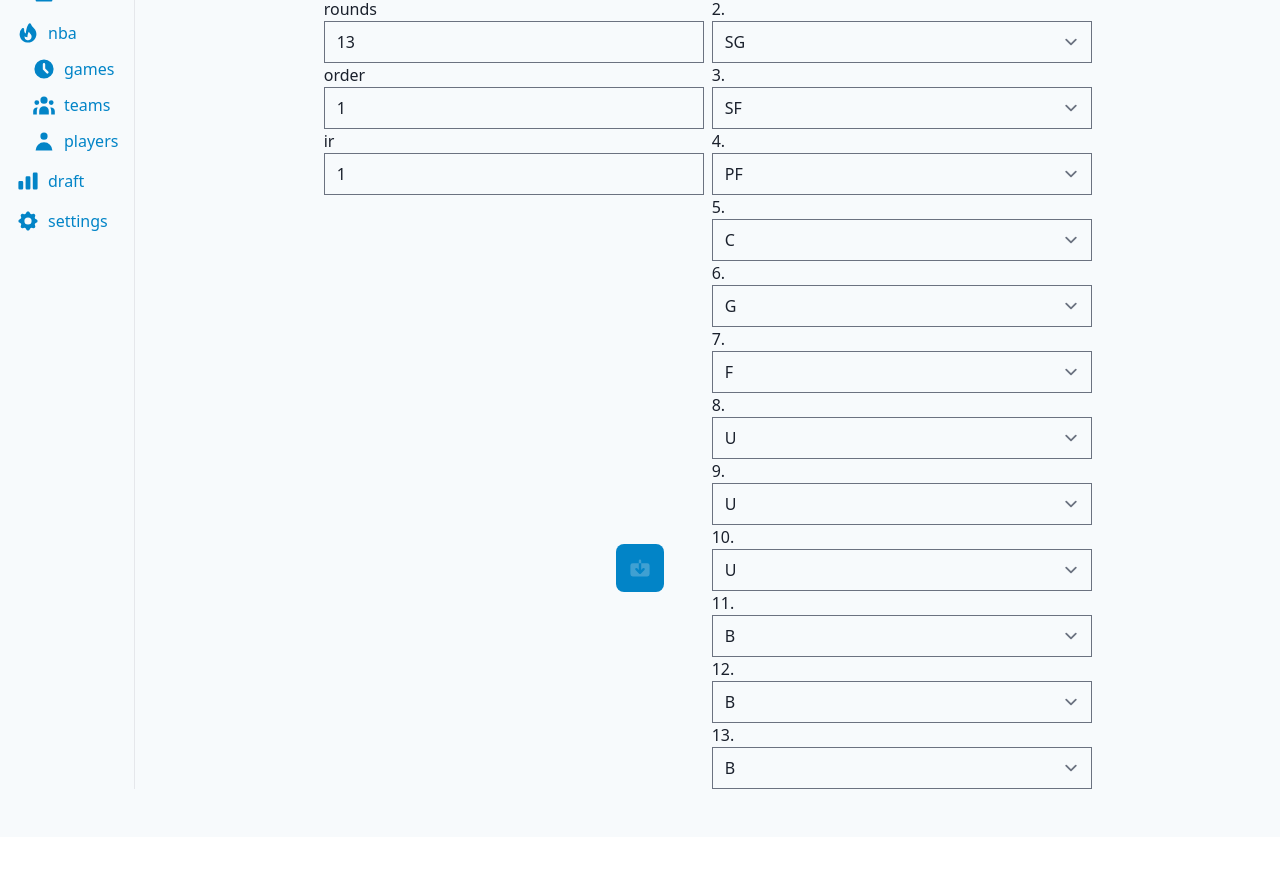
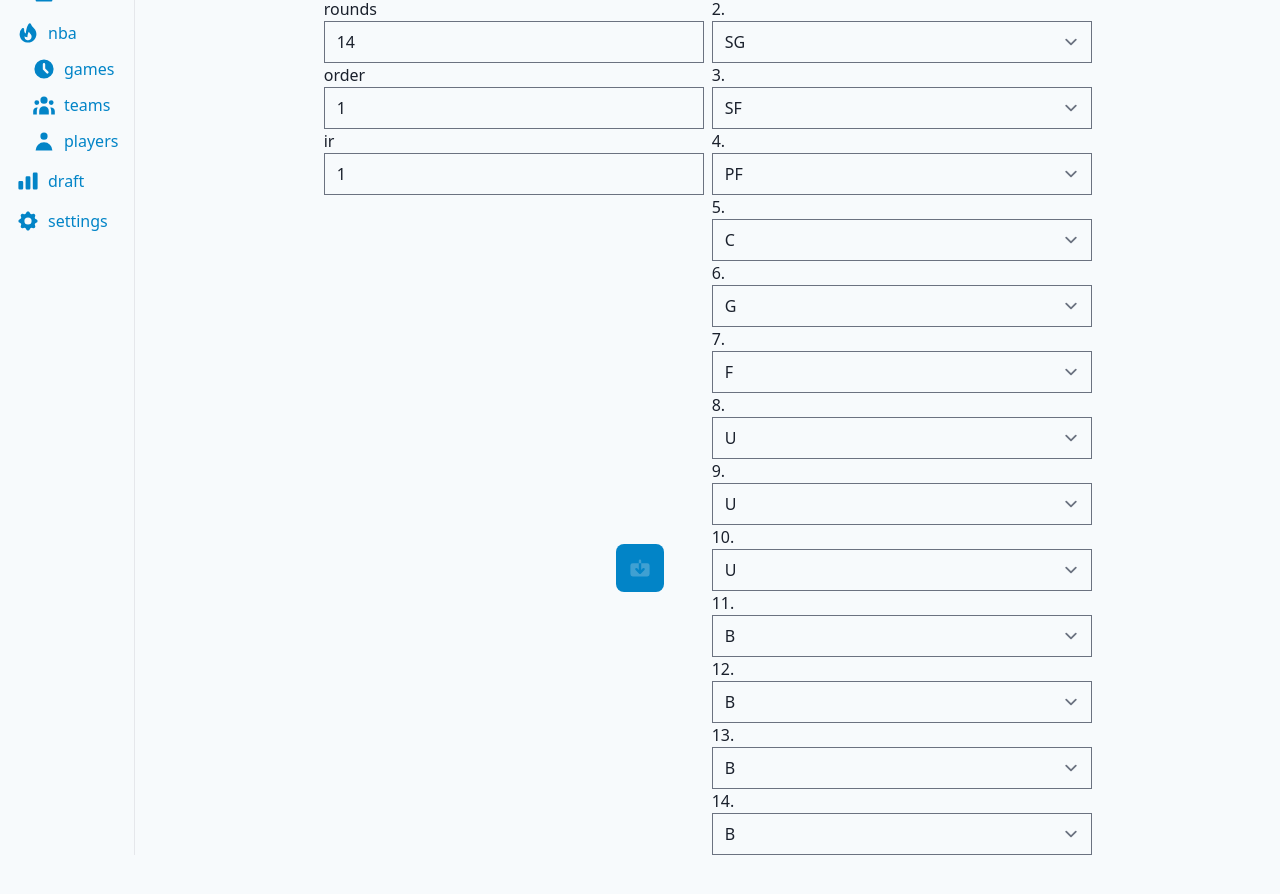
Before and after one commit to b4conjuice/autodraft, a Next.js app: page /fantasy/teams/new in a window 1280 px wide. Shown: the part 200-1094 px from the top of the page. Before the commit the page ends 1037 px from the top, so only its background shows below. Built offline with nearby package versions, Linux system fonts and the light colour scheme.

Commit message:
add edit to existing teams

```diff
--- /dev/null
+++ b/src/components/editTeam.js
@@ -0,0 +1,93 @@
+const EditTeam = ({ values, handleChange, errors }) => {
+  const { name, teams, rounds, order, slots, ir } = values
+  return (
+    <form className='space-y-2'>
+      <input
+        placeholder='name'
+        className='w-full text-center form-input'
+        type='text'
+        name='name'
+        value={name}
+        onChange={handleChange}
+      />
+      {errors.name && <div className='text-red-700'>{errors.name}</div>}
+      <div className='flex space-x-2'>
+        <div className='w-1/2 space-y-2'>
+          <h2>league settings</h2>
+          <label htmlFor='teams'>
+            <span>teams</span>
+            <input
+              className='w-full form-input'
+              type='number'
+              name='teams'
+              value={teams}
+              onChange={handleChange}
+            />
+          </label>
+          <label htmlFor='rounds'>
+            <span>rounds</span>
+            <input
+              className='w-full form-input'
+              type='number'
+              name='rounds'
+              value={rounds}
+              onChange={handleChange}
+            />
+          </label>
+          <label htmlFor='order'>
+            <span>order</span>
+            <input
+              className='w-full form-input'
+              type='number'
+              name='order'
+              value={order}
+              min='1'
+              max={rounds}
+              onChange={handleChange}
+            />
+          </label>
+          <label htmlFor='ir'>
+            <span>ir</span>
+            <input
+              className='w-full form-input'
+              type='number'
+              name='ir'
+              value={ir}
+              min='1'
+              max='4'
+              onChange={handleChange}
+            />
+          </label>
+        </div>
+        <div className='w-1/2'>
+          <h2>slots</h2>
+          {[...Array(rounds).keys()]
+            .map(x => x)
+            .map(slot => (
+              <div key={slot}>
+                <label htmlFor={`slots-${slot}`}>
+                  {slot + 1}.
+                  <select
+                    className='w-full form-select'
+                    name={`slots-${slot}`}
+                    value={slots[slot] || 'B'}
+                    onChange={handleChange}
+                  >
+                    {['PG', 'SG', 'SF', 'PF', 'C', 'G', 'F', 'U', 'B'].map(
+                      option => (
+                        <option key={option} value={option}>
+                          {option}
+                        </option>
+                      )
+                    )}
+                  </select>
+                </label>
+              </div>
+            ))}
+        </div>
+      </div>
+    </form>
+  )
+}
+
+export default EditTeam
--- /dev/null
+++ b/src/lib/useEditTeam.js
@@ -0,0 +1,42 @@
+import useForm from '@/lib/useForm'
+
+const useEditTeam = options => {
+  const {
+    initialValues = {
+      name: '',
+      teams: 12,
+      rounds: 14,
+      order: 1,
+      slots: [
+        'PG',
+        'SG',
+        'SF',
+        'PF',
+        'C',
+        'G',
+        'F',
+        'U',
+        'U',
+        'U',
+        'B',
+        'B',
+        'B',
+        'B',
+      ],
+      ir: 1,
+    },
+    onSubmit,
+  } = options || {}
+  return useForm({
+    initialValues,
+    onSubmit,
+    validate: newValues => {
+      const newErrors = {}
+      const { name } = newValues
+      if (name === '') newErrors.name = 'name cannot be empty'
+      return newErrors
+    },
+  })
+}
+
+export default useEditTeam
--- a/src/pages/api/teams/[id].js
+++ b/src/pages/api/teams/[id].js
@@ -7,9 +7,23 @@ export default async (req, res) => {
     query: { id },
   } = req
   if (method === 'POST') {
-    // TODO
-    const { players, irPlayers, transactions } = body
+    // TODO fix ir, irPlayers
+    const {
+      name,
+      teams,
+      rounds,
+      order,
+      slots,
+      players,
+      irPlayers,
+      transactions,
+    } = body
     await db.collection('teams').doc(id).update({
+      name,
+      teams,
+      rounds,
+      order,
+      slots,
       players,
       irPlayers,
       transactions,
--- a/src/pages/fantasy/teams/[id].js
+++ b/src/pages/fantasy/teams/[id].js
@@ -6,6 +6,8 @@ import {
   DownloadIcon,
   TrashIcon,
   SaveIcon,
+  XIcon,
+  PencilAltIcon,
 } from '@heroicons/react/solid'
 
 import Page from '@/components/page'
@@ -13,6 +15,8 @@ import Layout from '@/components/layout'
 import Main from '@/components/main'
 import Loading from '@/components/loading'
 import Confirm from '@/components/confirm'
+import EditTeam from '@/components/editTeam'
+import useEditTeam from '@/lib/useEditTeam'
 import Footer from '@/components/footer'
 import { fetchTeams, updateTeam, deleteTeam, searchNBAPlayers } from '@/lib/api'
 import { getPosition } from '@/lib/espnRank'
@@ -52,8 +56,6 @@ const getPicks = ({ order, teams, rounds }) => {
   }
   return picks
 }
-
-const EditTeam = () => <p>edit team</p>
 
 const Depth = ({ team }) => {
   const positions = ['PG', 'SG', 'SF', 'PF', 'C']
@@ -141,6 +143,21 @@ const Team = () => {
     }
     update()
   }, [initialTeam])
+  const { values, handleChange, handleSubmit, isSubmitting, dirty, errors } =
+    useEditTeam({
+      initialValues: team,
+      onSubmit: async (newTeam, { setSubmitting }) => {
+        const slots = [...Array(newTeam.rounds).keys()]
+          .map(x => x)
+          .map(slot => newTeam.slots[slot] || 'B')
+        await updateTeam({
+          ...newTeam,
+          slots,
+        })
+        await revalidate()
+        setSubmitting(false)
+      },
+    })
   if (team?.error)
     return (
       <Page title='teams'>
@@ -199,7 +216,11 @@ const Team = () => {
         <Main className='px-2 md:px-0'>
           <div className='mx-auto space-y-2 md:max-w-screen-md'>
             {edit ? (
-              <EditTeam />
+              <EditTeam
+                values={values}
+                handleChange={handleChange}
+                errors={errors}
+              />
             ) : team ? (
               <>
                 <h1 className='text-2xl text-center'>{team.name}</h1>
@@ -452,6 +473,29 @@ const Team = () => {
           <li className='flex justify-center'>
             <button
               className='p-3 text-gray-100 disabled:opacity-25 disabled:pointer-events-none'
+              type='button'
+              onClick={() => setEdit(!edit)}
+            >
+              {edit ? (
+                <XIcon className='w-6 h-6' />
+              ) : (
+                <PencilAltIcon className='w-6 h-6' />
+              )}
+            </button>
+          </li>
+          <li className='flex justify-center'>
+            {edit ? (
+              <button
+                className='p-3 text-gray-100 disabled:opacity-25 disabled:pointer-events-none'
+                type='submit'
+                onClick={handleSubmit}
+                disabled={!dirty || isSubmitting}
+              >
+                <SaveIcon className='w-6 h-6' />
+              </button>
+            ) : (
+              <button
+                className='p-3 text-gray-100 disabled:opacity-25 disabled:pointer-events-none'
                 type='submit'
                 onClick={async () => {
                   await updateTeam(team)
@@ -463,6 +507,7 @@ const Team = () => {
               >
                 <SaveIcon className='w-6 h-6' />
               </button>
+            )}
           </li>
         </ul>
       </Footer>
--- a/src/pages/fantasy/teams/new.js
+++ b/src/pages/fantasy/teams/new.js
@@ -4,128 +4,15 @@ import { SaveIcon } from '@heroicons/react/solid'
 import Page from '@/components/page'
 import Layout from '@/components/layout'
 import Main from '@/components/main'
+import EditTeam from '@/components/editTeam'
 import Footer from '@/components/footer'
+import useEditTeam from '@/lib/useEditTeam'
 import { saveTeam } from '@/lib/api'
-import useForm from '@/lib/useForm'
 
-const EditTeam = ({ values, handleChange, errors }) => {
-  const { name, teams, rounds, order, slots, ir } = values
-  return (
-    <form className='space-y-2'>
-      <input
-        placeholder='name'
-        className='w-full text-center form-input'
-        type='text'
-        name='name'
-        value={name}
-        onChange={handleChange}
-      />
-      {errors.name && <div className='text-red-700'>{errors.name}</div>}
-      <div className='flex space-x-2'>
-        <div className='w-1/2 space-y-2'>
-          <h2>league settings</h2>
-          <label htmlFor='teams'>
-            <span>teams</span>
-            <input
-              className='w-full form-input'
-              type='number'
-              name='teams'
-              value={teams}
-              onChange={handleChange}
-            />
-          </label>
-          <label htmlFor='rounds'>
-            <span>rounds</span>
-            <input
-              className='w-full form-input'
-              type='number'
-              name='rounds'
-              value={rounds}
-              onChange={handleChange}
-            />
-          </label>
-          <label htmlFor='order'>
-            <span>order</span>
-            <input
-              className='w-full form-input'
-              type='number'
-              name='order'
-              value={order}
-              min='1'
-              max={rounds}
-              onChange={handleChange}
-            />
-          </label>
-          <label htmlFor='ir'>
-            <span>ir</span>
-            <input
-              className='w-full form-input'
-              type='number'
-              name='ir'
-              value={ir}
-              min='1'
-              max='4'
-              onChange={handleChange}
-            />
-          </label>
-        </div>
-        <div className='w-1/2'>
-          <h2>slots</h2>
-          {[...Array(rounds).keys()]
-            .map(x => x)
-            .map(slot => (
-              <div key={slot}>
-                <label htmlFor={`slots-${slot}`}>
-                  {slot + 1}.
-                  <select
-                    className='w-full form-select'
-                    name={`slots-${slot}`}
-                    value={slots[slot] || 'B'}
-                    onChange={handleChange}
-                  >
-                    {['PG', 'SG', 'SF', 'PF', 'C', 'G', 'F', 'U', 'B'].map(
-                      option => (
-                        <option key={option} value={option}>
-                          {option}
-                        </option>
-                      )
-                    )}
-                  </select>
-                </label>
-              </div>
-            ))}
-        </div>
-      </div>
-    </form>
-  )
-}
-
-const NewList = () => {
+const NewTeam = () => {
   const { push } = useRouter()
   const { values, handleChange, handleSubmit, isSubmitting, dirty, errors } =
-    useForm({
-      initialValues: {
-        name: '',
-        teams: 12,
-        rounds: 13,
-        order: 1,
-        slots: [
-          'PG',
-          'SG',
-          'SF',
-          'PF',
-          'C',
-          'G',
-          'F',
-          'U',
-          'U',
-          'U',
-          'B',
-          'B',
-          'B',
-        ],
-        ir: 1,
-      },
+    useEditTeam({
       onSubmit: async (newTeam, { setSubmitting }) => {
         const slots = [...Array(newTeam.rounds).keys()]
           .map(x => x)
@@ -137,15 +24,9 @@ const NewList = () => {
         push(`/fantasy/teams/${id}`)
         setSubmitting(false)
       },
-      validate: newValues => {
-        const newErrors = {}
-        const { name } = newValues
-        if (name === '') newErrors.name = 'name cannot be empty'
-        return newErrors
-      },
     })
   return (
-    <Page title='new list'>
+    <Page title='new team'>
       <Layout>
         <Main className='px-2 md:px-0'>
           <div className='mx-auto space-y-2 md:max-w-screen-md'>
@@ -175,4 +56,4 @@ const NewList = () => {
   )
 }
 
-export default NewList
+export default NewTeam
```
Lines whose indentation alone changed are shown as unchanged.
